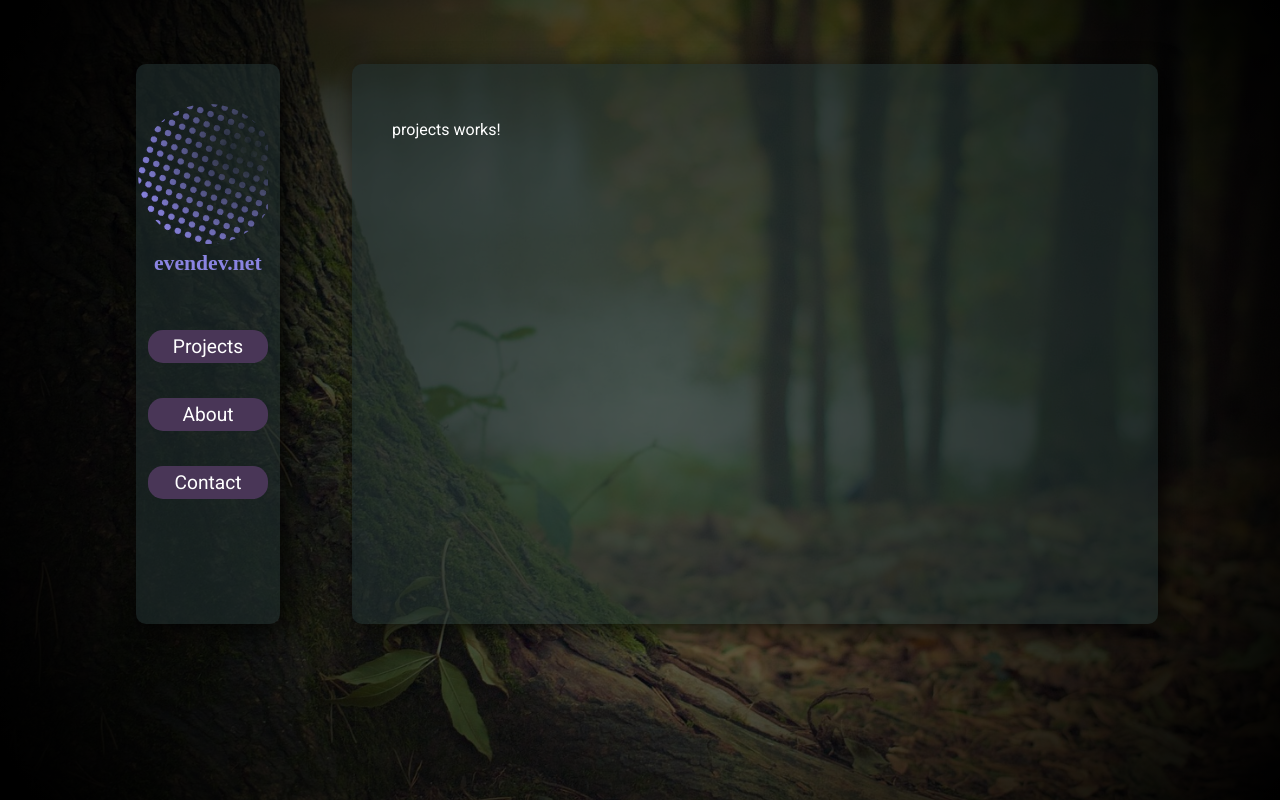
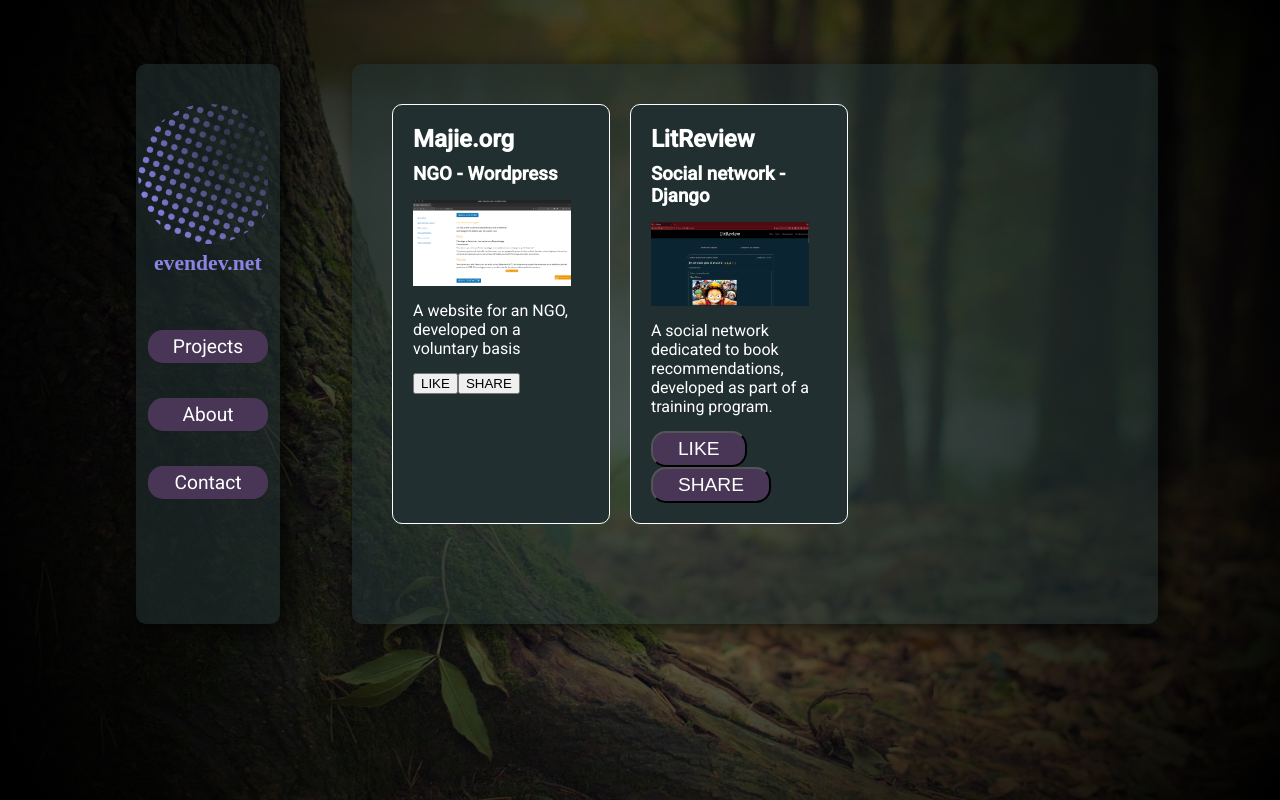
Before and after one commit to DaGuinci/evendev.net, an Angular app: page /projects in a window 1280 px wide. Both pictures are taken after a click on the link "Projects". Built offline with nearby package versions, Linux system fonts and the light colour scheme.

Commit message:
dev(): projects content in process

```diff
--- a/src/app/app.component.scss
+++ b/src/app/app.component.scss
@@ -33,7 +33,6 @@
 
     .sections-container {
         width: 70%;
-        overflow: hidden;
 
         &:not(.section-active) {
             transform: translateX(100%);
--- a/src/app/sections/projects/projects.component.html
+++ b/src/app/sections/projects/projects.component.html
@@ -1 +1,34 @@
-<p>projects works!</p>
+<div class="projects__card">
+    <div class="projects__card__header">
+        <div class="header-image"></div>
+        <h2>Majie.org</h2>
+        <h3>NGO - Wordpress</h3>
+    </div>
+    <img src="/img/projects/majie.png" alt="Website Screenshot" class="projects__card__image">
+    <div class="projects__card__description">
+        <p>
+            A website for an NGO, developed on a voluntary basis
+        </p>
+    </div>
+    <div class="projects__card__actions">
+        <button mat-button>LIKE</button>
+        <button mat-button>SHARE</button>
+    </div>
+</div>
+<div class="projects__card">
+    <div class="projects__card__header">
+        <div class="header-image"></div>
+        <h2>LitReview</h2>
+        <h3>Social network - Django</h3>
+    </div>
+    <img src="/img/projects/litrevu.png" alt="Website Screenshot" class="projects__card__image">
+    <div class="projects__card__description">
+        <p>
+            A social network dedicated to book recommendations, developed as part of a training program.
+        </p>
+    </div>
+    <div class="projects__card__actions">
+        <button class="btn">LIKE</button>
+        <button class="btn">SHARE</button>
+    </div>
+</div>
--- a/src/app/sections/projects/projects.component.scss
+++ b/src/app/sections/projects/projects.component.scss
@@ -0,0 +1,38 @@
+.projects {
+    display: flex;
+    overflow: auto;
+    gap: 20px;
+
+    &__card {
+        display: flex;
+        flex-direction: column;
+        gap: 15px;
+        max-width: 30%;
+        border: white 1px solid;
+        border-radius: 10px;
+        padding: 20px;
+        overflow: auto;
+        background-color: rgb(33, 47, 48, 1);
+        transition: all 0.3s ease-in-out;
+
+        &:hover {
+            box-shadow: 6px 6px 24px 0px rgba(0, 0, 0, 0.75);
+        }
+
+        &__header {
+
+            h1 {
+                font-size: 2rem;
+                margin-bottom: 10px;
+            }
+            h2 {
+                font-size: 1.5rem;
+                margin-bottom: 10px;
+            }
+        }
+
+        &__image {
+            max-width: 90%;
+        }
+    }
+}
--- a/src/app/sections/projects/projects.component.ts
+++ b/src/app/sections/projects/projects.component.ts
@@ -1,10 +1,19 @@
 import { Component } from '@angular/core';
+import { ChangeDetectionStrategy } from '@angular/core';
+import { MatCardModule } from '@angular/material/card';
+// import { MatButtonModule } from '@angular/material/button';
+import { ViewEncapsulation } from '@angular/core';
 
 @Component({
   selector: 'app-projects',
   imports: [],
   templateUrl: './projects.component.html',
-  styleUrl: './projects.component.scss'
+  styleUrl: './projects.component.scss',
+  encapsulation: ViewEncapsulation.None,
+  changeDetection: ChangeDetectionStrategy.OnPush,
+  host: {
+    class: 'projects'
+  }
 })
 export class ProjectsComponent {
 
--- a/src/styles/_variables.scss
+++ b/src/styles/_variables.scss
@@ -6,3 +6,4 @@ $btn-txt-hover: #8A84E2;
 
 
 $content-bg-color: rgba(33, 47, 48, 0.6);
+$card-bg-color: rgba(33, 47, 48, 1);
--- a/src/styles/main.scss
+++ b/src/styles/main.scss
@@ -4,14 +4,18 @@
 body,
 p,
 div,
-.nav {
+h1,
+h2,
+h3,
+h4,
+.nav, {
     box-sizing: border-box;
+    margin: 0;
 }
 
 body {
     height: 100vh;
     overflow: hidden;
-    margin: 0;
     font-family: Roboto, "Helvetica Neue", sans-serif;
     color: white;
 }
```
Also changed, not shown: public/img/projects/litrevu.png (added), public/img/projects/majie.png (added).
